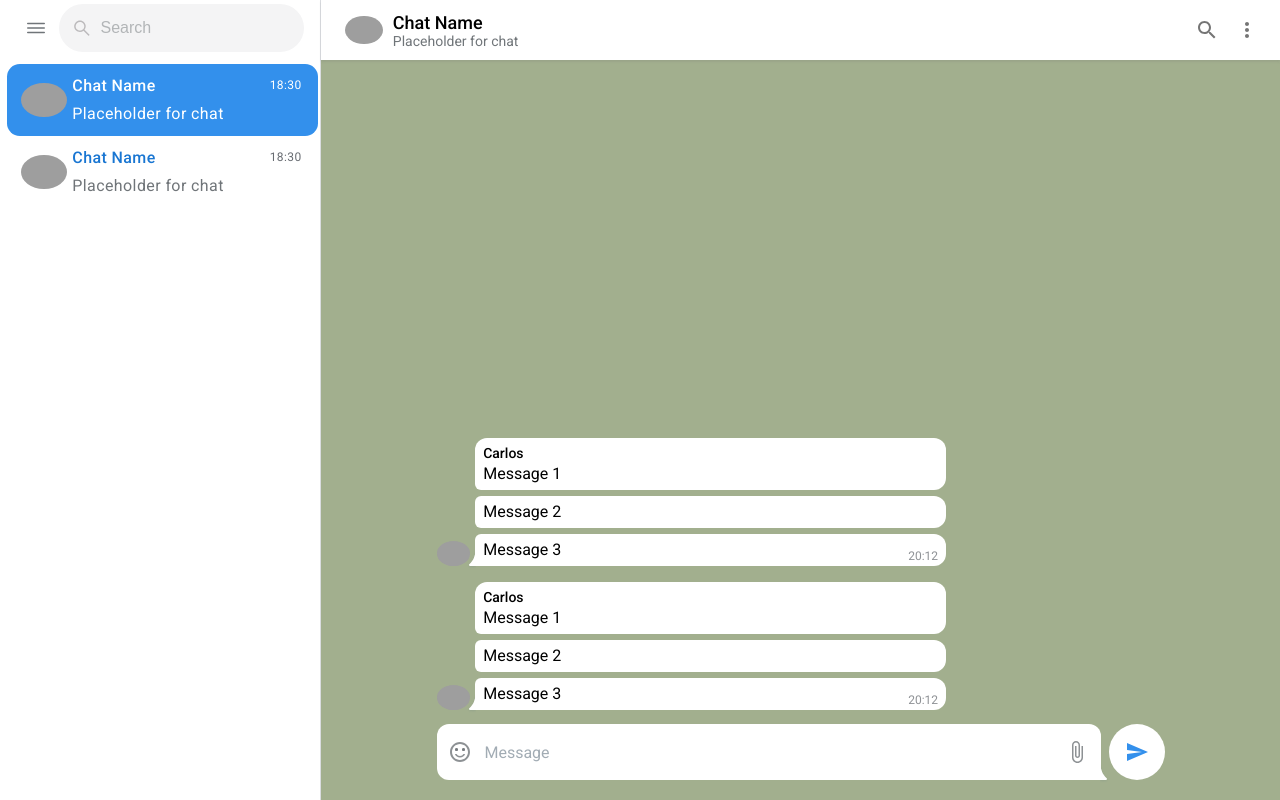
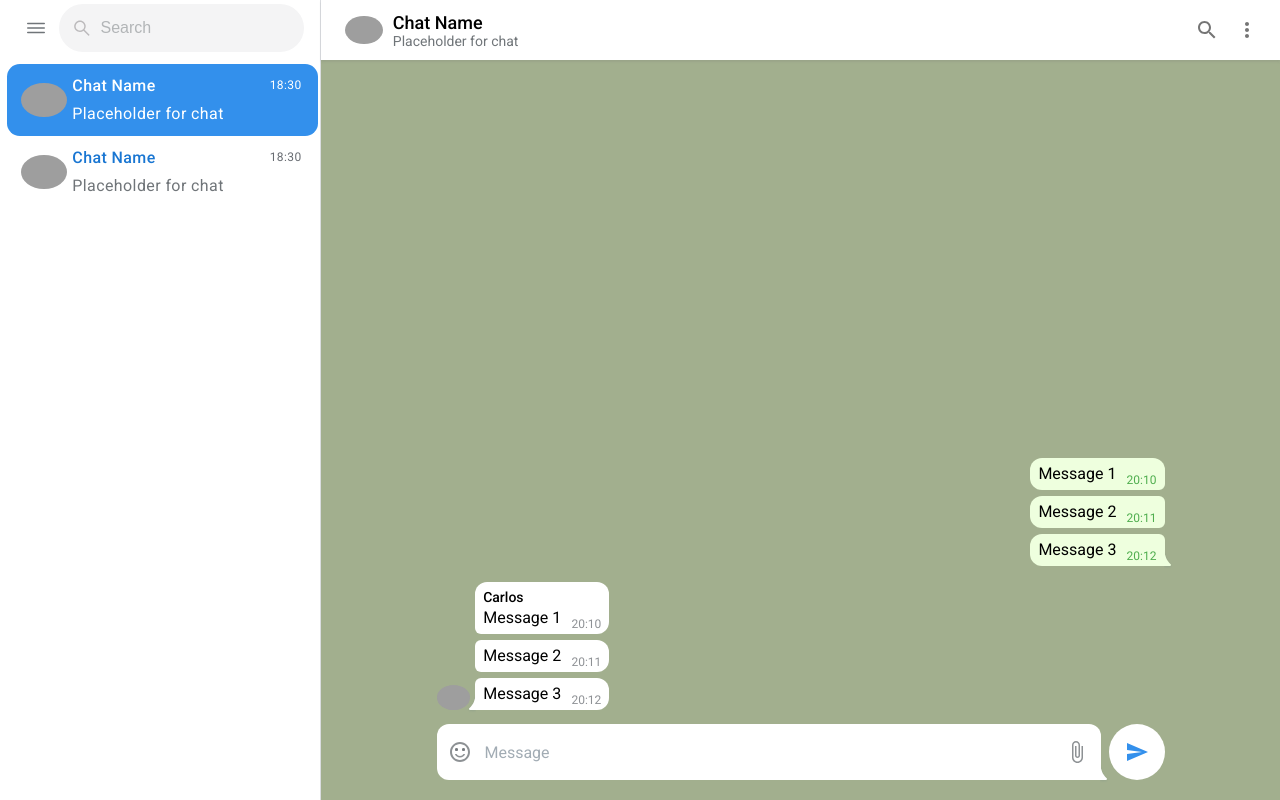
Before and after one commit to cgarrigoza97/chat-app, a React (Create React App) app: page / in a window 1280 px wide. Built offline with nearby package versions, Linux system fonts and the light colour scheme; grey boxes are pictures that could not be loaded.

Commit message:
fixes in bubble messages

```diff
--- a/src/components/ChatMessages/ChatMessages.tsx
+++ b/src/components/ChatMessages/ChatMessages.tsx
@@ -5,7 +5,7 @@ export const ChatMessages = () => {
     return (
         <div className={styles.ChatMessagesContainer}>
             <MessagesRow />
-            <MessagesRow />
+            <MessagesRow isMessageFromUser/>
         </div>
     )
 }
--- a/src/components/MessageBubble/MessageBubble.module.css
+++ b/src/components/MessageBubble/MessageBubble.module.css
@@ -1,3 +1,7 @@
+
+.messageBubleFromUser {
+    background-color: var(--bg-color-own) !important;
+}
 
 .messageBuble {
     background-color: var(--bg-color-1);
@@ -12,27 +16,51 @@
     border-radius: var(--border-radius);
 }
 
-.firstBorderRadius,
-.middleBorderRadius,
-.lastBorderRadius
+.firstBorderRadiusLeft,
+.middleBorderRadiusLeft,
+.lastBorderRadiusLeft
 {
     border-top-right-radius: var(--border-radius);
     border-bottom-right-radius: var(--border-radius);
 }
 
-.firstBorderRadius {
+.firstBorderRadiusRight,
+.middleBorderRadiusRight,
+.lastBorderRadiusRight
+{
+    border-top-left-radius: var(--border-radius);
+    border-bottom-left-radius: var(--border-radius);
+}
+
+.firstBorderRadiusLeft {
     border-top-left-radius: var(--border-radius);
     border-bottom-left-radius: var(--border-radius-small);
 }
 
-.middleBorderRadius {
+.firstBorderRadiusRight {
+    border-top-right-radius: var(--border-radius) !important;
+    border-bottom-right-radius: var(--border-radius-small) !important;
+}
+
+.middleBorderRadiusLeft {
     border-top-left-radius: var(--border-radius-small);
     border-bottom-left-radius: var(--border-radius-small);
 }
 
-.lastBorderRadius {
+.middleBorderRadiusRight {
+    border-top-right-radius: var(--border-radius-small) !important;
+    border-bottom-right-radius: var(--border-radius-small) !important;
+}
+
+.lastBorderRadiusLeft {
     border-top-left-radius: var(--border-radius-small);
     border-bottom-left-radius: 0;
+
+}
+
+.lastBorderRadiusRight {
+    border-top-right-radius: var(--border-radius-small) !important;
+    border-bottom-right-radius: 0 !important;
 }
 
 .username {
@@ -45,6 +73,8 @@
     font-size: 1rem;
     margin: 0;
     line-height: 1.3125;
+    /* TODO: fix this temporary padding solution */
+    padding-right: 40px;
 }
 
 .messageTime {
@@ -59,8 +89,19 @@
     color: rgba(var(--gray-7), 0.75);
 }
 
-.bottomCurvedIcon {
+.messageBubleFromUser .messageTime span {
+    color: var(--own-message-info);
+}
+
+.bottomCurvedIconBase {
     position: absolute;
-    left: -0.5rem;
     bottom: -0.45rem;
 }
+
+.bottomCurvedIconLeft {
+    left: -0.5rem;
+}
+
+.bottomCurvedIconRight {
+    right: -0.5rem;
+}
--- a/src/components/MessageBubble/MessageBubble.tsx
+++ b/src/components/MessageBubble/MessageBubble.tsx
@@ -1,39 +1,42 @@
-import { border } from '@mui/system'
 import styles from './MessageBubble.module.css'
 import { MessageBubbleIcon } from '../MessageBubbleIcon/MessageBubbleIcon';
 
 interface Props {
+    isFromOwnUser?: boolean,
     username?: string,
     message: string,
     time?: string,
     bubblePosition: 'first' | 'middle' | 'last' | 'unique'
 }
 
-export const MessageBubble = ({ bubblePosition = 'first', username, message, time } : Props) => {
+export const MessageBubble = ({ isFromOwnUser = false, bubblePosition = 'first', username, message, time } : Props) => {
 
     let borderRadius = ""
 
     switch(bubblePosition) {
         case 'first':
-            borderRadius = `${styles.firstBorderRadius}`
+            borderRadius = isFromOwnUser ? `${styles.firstBorderRadiusRight}` : `${styles.firstBorderRadiusLeft}`
             break
 
         case 'middle':
-            borderRadius = `${styles.middleBorderRadius}`
+            borderRadius = isFromOwnUser ? `${styles.middleBorderRadiusRight}` : `${styles.middleBorderRadiusLeft}`
             break
 
         case 'last':
-            borderRadius = `${styles.lastBorderRadius}`
+            borderRadius = isFromOwnUser ? `${styles.lastBorderRadiusRight}` : `${styles.lastBorderRadiusLeft}`
             break
 
         case 'unique':
-            borderRadius = `${styles.uniqueBorderRadius}`
+            borderRadius = isFromOwnUser ? `${styles.uniqueBorderRadiusRight}` : `${styles.uniqueBorderRadiusLeft}`
             break
     }
 
+    const bubbleClasses = isFromOwnUser && `${styles.messageBubleFromUser}`
+    const iconPositioning = isFromOwnUser ? `${styles.bottomCurvedIconRight}` : `${styles.bottomCurvedIconLeft}`
+
     return (
-        <div className={`${styles.messageBuble} ${borderRadius}`}>
-            { (bubblePosition === 'first' || bubblePosition === 'unique') &&
+        <div className={`${styles.messageBuble} ${borderRadius} ${bubbleClasses}`}>
+            { ((bubblePosition === 'first' || bubblePosition === 'unique') && !isFromOwnUser) &&
                 <span className={styles.username}>{username}</span>
             }
 
@@ -41,13 +44,14 @@ export const MessageBubble = ({ bubblePosition = 'first', username, message, tim
                 {message}
             </p>
 
+            <div className={styles.messageTime}>
+                <span>{time}</span>
+            </div>
+
             { (bubblePosition === 'last' || bubblePosition === 'unique') &&
                 <>
-                    <div className={styles.messageTime}>
-                        <span>{time}</span>
-                    </div>
-                    <div className={styles.bottomCurvedIcon}>
-                        <MessageBubbleIcon />
+                    <div className={`${styles.bottomCurvedIconBase} ${iconPositioning}`}>
+                        <MessageBubbleIcon isFromOwnUser={isFromOwnUser} />
                     </div>
                 </>
             }
--- /dev/null
+++ b/src/components/MessageBubbleIcon/MessageBubbleIcon.module.css
@@ -0,0 +1,4 @@
+
+.fromOwnUser {
+    transform: scaleX(-1);
+}
--- a/src/components/MessageBubbleIcon/MessageBubbleIcon.tsx
+++ b/src/components/MessageBubbleIcon/MessageBubbleIcon.tsx
@@ -1,7 +1,16 @@
+import styles from './MessageBubbleIcon.module.css'
 
-export const MessageBubbleIcon = () => {
+interface Props {
+    isFromOwnUser?: boolean
+}
+
+export const MessageBubbleIcon = ({ isFromOwnUser }: Props) => {
+
+    const color = isFromOwnUser ? "#EEFFDE" : "#FFF"
+    const svgClassName = isFromOwnUser ? styles.fromOwnUser : ''
+
     return (
-        <svg width="9" height="20" xmlns="http://www.w3.org/2000/svg">
+        <svg className={svgClassName} width="9" height="20" xmlns="http://www.w3.org/2000/svg">
             <defs>
                 <filter x="-50%" y="-14.7%" width="200%" height="141.2%" filterUnits="objectBoundingBox" id="a">
                     <feOffset dy="1" in="SourceAlpha" result="shadowOffsetOuter1"></feOffset>
@@ -11,7 +20,7 @@ export const MessageBubbleIcon = () => {
             </defs>
             <g fill="none" fillRule="evenodd">
                 <path d="M3 17h6V0c-.193 2.84-.876 5.767-2.05 8.782-.904 2.325-2.446 4.485-4.625 6.48A1 1 0 003 17z" fill="#000" filter="url(#a)"></path>
-                <path d="M3 17h6V0c-.193 2.84-.876 5.767-2.05 8.782-.904 2.325-2.446 4.485-4.625 6.48A1 1 0 003 17z" fill="#FFF" className="corner"></path>
+                <path d="M3 17h6V0c-.193 2.84-.876 5.767-2.05 8.782-.904 2.325-2.446 4.485-4.625 6.48A1 1 0 003 17z" fill={color} className="corner"></path>
             </g>
         </svg>
     )
--- a/src/components/MessagesRow/MessagesRow.module.css
+++ b/src/components/MessagesRow/MessagesRow.module.css
@@ -8,6 +8,7 @@
 .messagesRowContainer {
     width: 70%;
     display: flex;
+    justify-content: flex-end;
     margin-bottom: 0.375rem;
 }
 
@@ -17,6 +18,14 @@
 
 .messagesToRight {
     margin-left: auto;
+}
+
+.messagesToRight .messages {
+    align-items: flex-end;
+}
+
+.messagesToLeft .messages {
+    align-items: flex-start;
 }
 
 .userImageWrapper {
--- a/src/components/MessagesRow/MessagesRow.tsx
+++ b/src/components/MessagesRow/MessagesRow.tsx
@@ -32,9 +32,11 @@ export const MessagesRow = ({ isMessageFromUser }: Props) => {
     return (
         <div className={styles.messagesRowWrapper}>
             <div className={`${styles.messagesRowContainer} ${alignment}`}>
-                <div className={styles.userImageWrapper}>
-                    <img src='https://cdn.pixabay.com/photo/2016/08/08/09/17/avatar-1577909_960_720.png' alt='icon' />
-                </div>
+                {   !isMessageFromUser &&
+                    <div className={styles.userImageWrapper}>
+                        <img src='https://cdn.pixabay.com/photo/2016/08/08/09/17/avatar-1577909_960_720.png' alt='icon' />
+                    </div>
+                }
 
                 <div className={styles.messages}>
                     {
@@ -52,6 +54,7 @@ export const MessagesRow = ({ isMessageFromUser }: Props) => {
 
 
                             return <MessageBubble
+                                isFromOwnUser={isMessageFromUser}
                                 bubblePosition={position}
                                 message={m.text}
                                 time={m.time}
--- a/src/index.css
+++ b/src/index.css
@@ -10,6 +10,8 @@
   --gray-5: rgba(114,114,114,0.168627);
   --gray-6: #a2acb4;
   --gray-7: 104, 108, 114;
+  --green: rgb(238,255,222);
+  --green-2: rgba(79,174,78,1);
   --border-radius: 0.75rem;
   --border-radius-small: 0.375rem;
   --message-input-field-height: 3.5rem;
@@ -29,6 +31,7 @@ body {
   --bg-color-1: white;
   --bg-color-2: #A2AF8E;
   --bg-color-3: var(--blue);
+  --bg-color-own: var(--green);
   --font-color-1: #B2B5B7;
   --highlight-color: var(--blue);
   --bg-input: var(--light-gray);
@@ -40,6 +43,7 @@ body {
   --color-light-shadow: var(--gray-5);
   --icon-color-1: rgb(var(--gray-2), 0.8);
   --placeholder-color: var(--gray-6);
+  --own-message-info: var(--green-2);
   --animation-speed: 150ms;
 }
 
```
